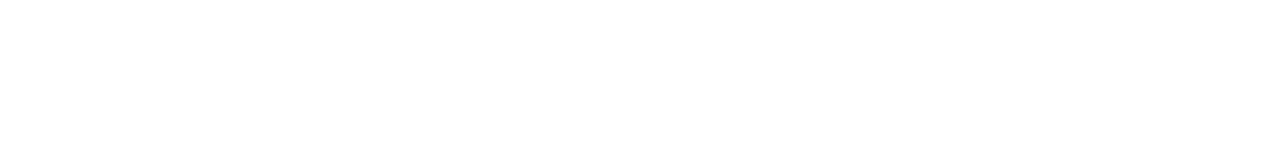
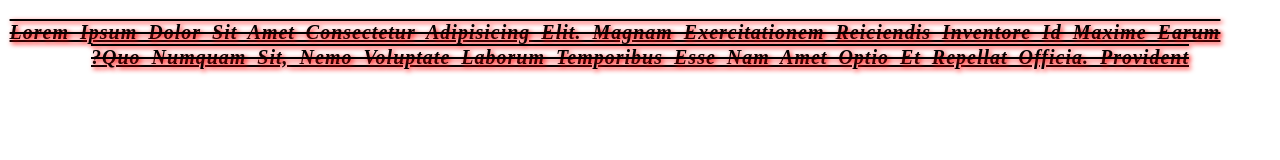
Before and after one commit to misassauro/UdemyJSTS, a plain HTML site: page HTML & CSS/Aula 22 - Propriedades para textos/index.html in a window 1280 px wide. Drawn offline with Linux system fonts and the light colour scheme.

Commit message:
Propriedades para textos

```diff
--- a/HTML & CSS/Aula 22 - Propriedades para textos/css.css
+++ b/HTML & CSS/Aula 22 - Propriedades para textos/css.css
@@ -0,0 +1,14 @@
+p {
+    font-size: 20px;
+    font-style: italic;
+    font-weight: bold;
+    direction: rtl;
+    letter-spacing: 1px;
+    word-spacing: 5px;
+    line-height: 25px;
+    text-align: center;
+    text-decoration: overline underline line-through;
+    text-indent: 50px;
+    text-shadow: 2px 2px 5px red; /*Uma sombra que anda 2px da esquerda para a direita e que anda 2px do topo para baixo. A última unidade inserida determinada o blur - o efeito de esfumaçado. Valores negativos invertem o sentido para onde a sombra anda.*/
+    text-transform: capitalize;
+}
--- a/HTML & CSS/Aula 22 - Propriedades para textos/index.html
+++ b/HTML & CSS/Aula 22 - Propriedades para textos/index.html
@@ -7,6 +7,8 @@
     <title>Propriedades para textos</title>
 </head>
 <body>
-
+    <div>
+        <p>Lorem ipsum dolor sit amet consectetur adipisicing elit. Magnam exercitationem reiciendis inventore id maxime earum quo numquam sit, nemo voluptate laborum temporibus esse nam amet optio et repellat officia. Provident?</p>
+    </div>
 </body>
 </html>
```
